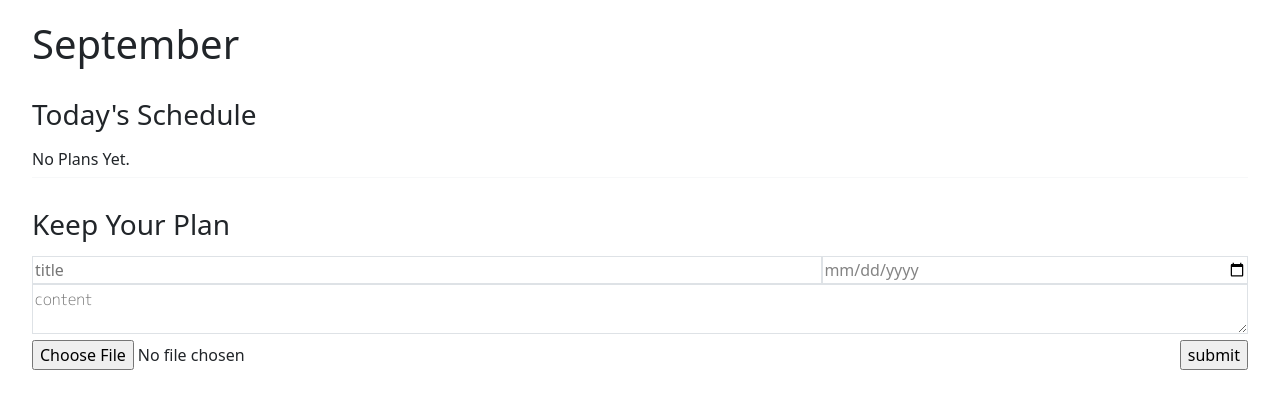
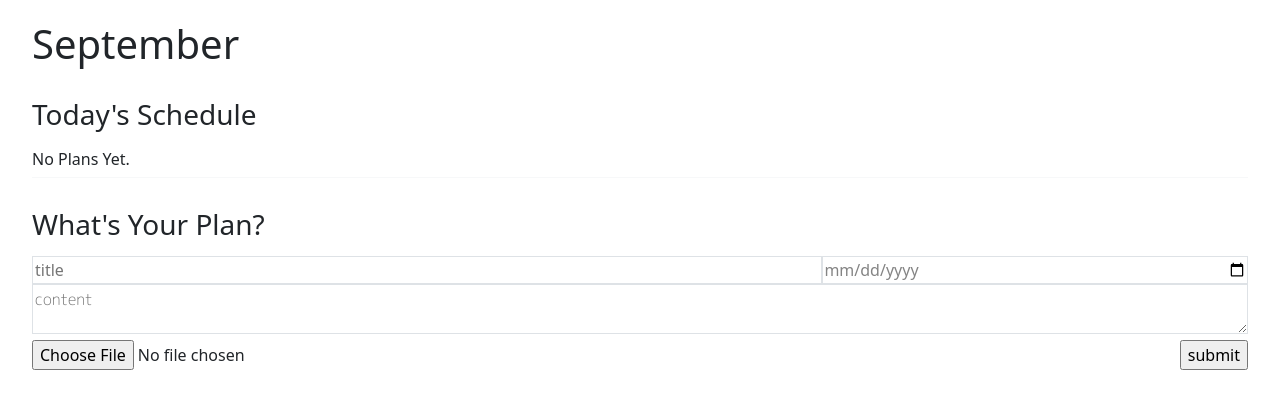
Before and after one commit to fdc-okuda/php, a PHP site: page /index.php in a window 1280 px wide. Shown: the top 404 px of the page. Run offline with PHP 8.4, Linux system fonts and the light colour scheme; some libraries are stand-ins or nearby versions.

Commit message:
main: modified

```diff
--- a/cal/index.php
+++ b/cal/index.php
@@ -182,7 +182,7 @@
                 <hr class="line">
             </div>
 
-            <h3 class="header">Keep Your Plan</h3>
+            <h3 class="header">What's Your Plan?</h3>
 
             <?php if ($is_edit == false){ ?>
             <form action="<?php $_SERVER['PHP_SELF']; ?>" class="submit-button" method="POST" enctype="multipart/form-data" >
```
